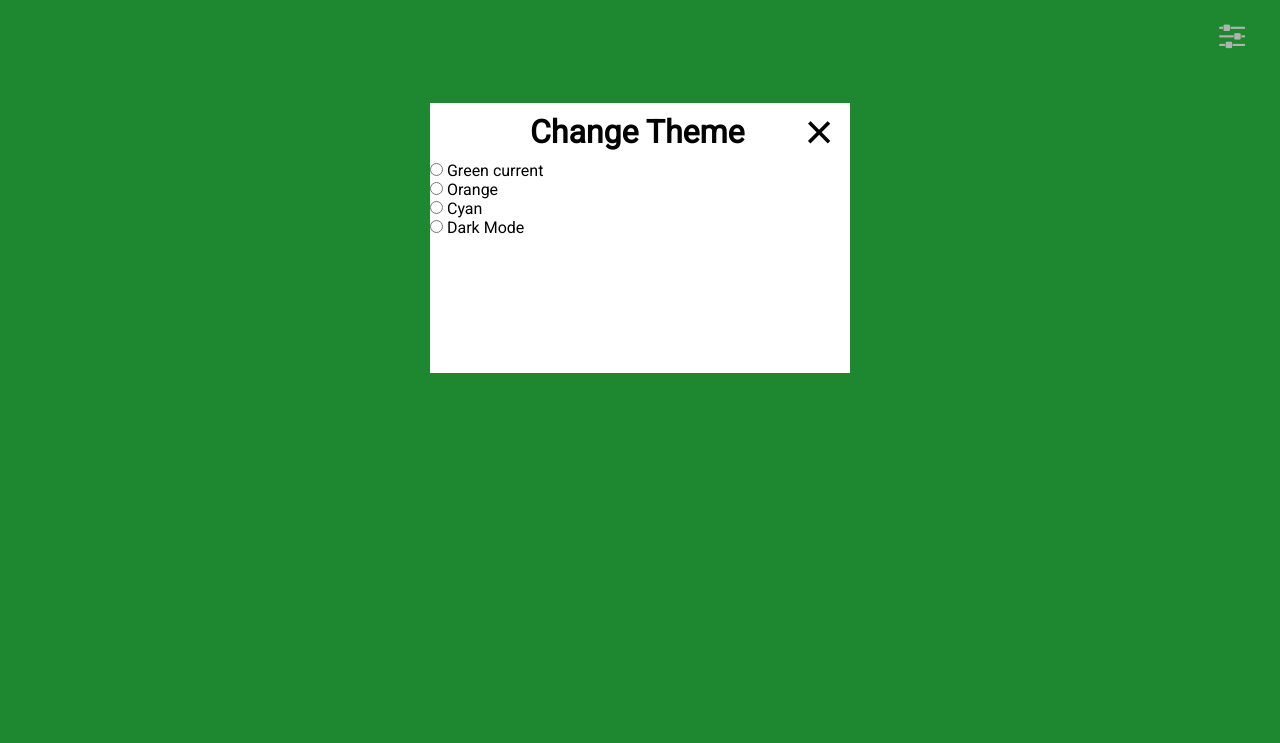
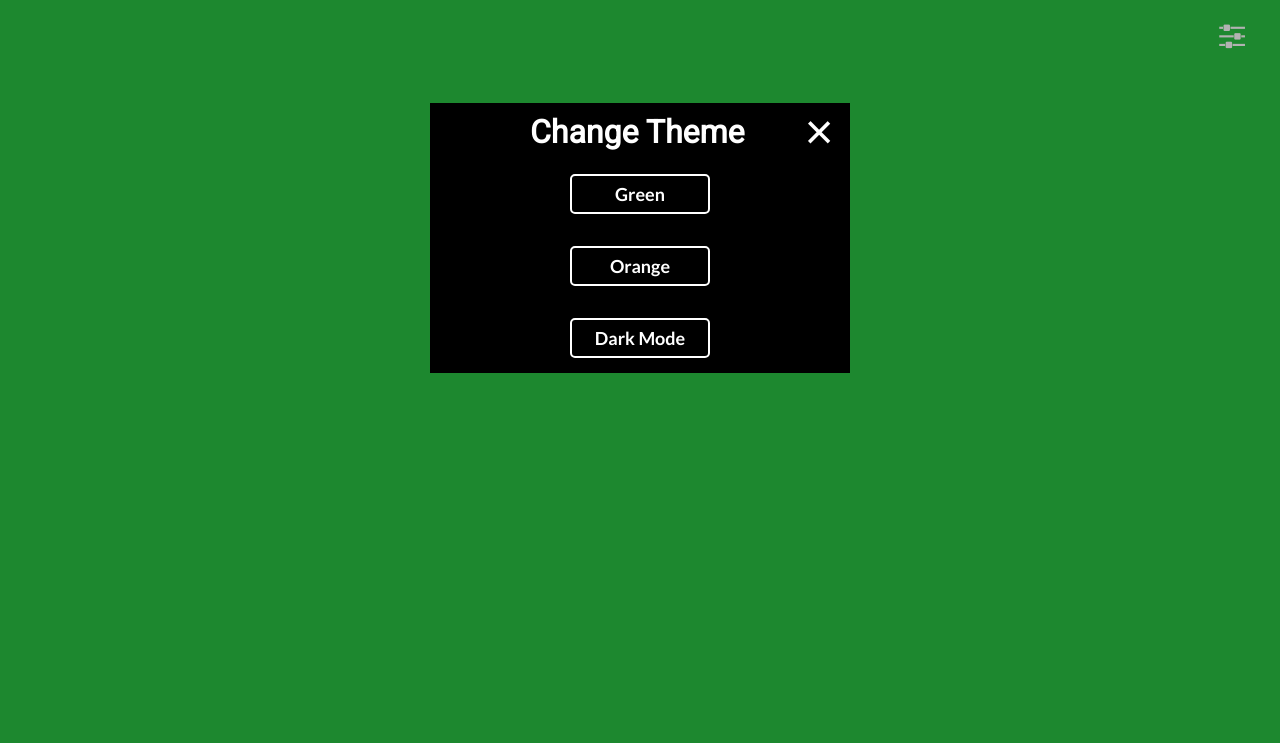
Before and after one commit to BS-05/JS-Stopwatch, a plain HTML site: page index.html in a window 1280 px wide. Shown: the top 743 px of the page. Drawn offline with Linux system fonts and the light colour scheme.

Commit message:
Added spans to the modal header text. When the user hovers over the title words ("change" and "theme"), they change to the green background color. Changed the modal to a dark color scheme. Styled and animated the theme labels in the modal form. Added a font style to the labels.

```diff
--- a/index.html
+++ b/index.html
@@ -5,6 +5,7 @@
         <link href="https://stackpath.bootstrapcdn.com/font-awesome/4.7.0/css/font-awesome.min.css" rel="stylesheet">
         <link rel="preconnect" href="https://fonts.gstatic.com">
         <link href="https://fonts.googleapis.com/css2?family=Roboto&display=swap" rel="stylesheet">
+        <link href="https://fonts.googleapis.com/css2?family=Lato:wght@700&display=swap" rel="stylesheet">
         <link href="./style.css" rel="stylesheet">
     </head>
     <body>
@@ -28,19 +29,20 @@
         <div class="modal-container" id="modal-container">
             <div class="modal" id="modal">
                 <div class="modal-header">
-                    <h1 class="title">Change Theme</h1>
+                    <h1 class="title"><span id="change-span">Change</span> <span id="theme-span">Theme</span></h1>
                     <button class="close-btn">&times;</button>
                 </div>
                 <div class="modal-body">
                     <form class="modal-form">
+                        <!--Green Label-->
                         <input type="radio" id="green" name="color-picker" value="green">
-                        <label for="green">Green <span>current</span></label><br>
+                        <label for="green" class="green labels">Green</label><br>
+                        <!--Orange Label-->
                         <input type="radio" id="orange" name="color-picker" value="orange">
-                        <label for="orange">Orange</label><br>
-                        <input type="radio" id="cyan" name="color-picker" value="cyan">
-                        <label for="cyan">Cyan</label><br>
+                        <label for="orange" class="orange labels">Orange</label><br>
+                        <!--Dark Mode Label-->
                         <input type="radio" id="dark" name="color-picker" value="dark">
-                        <label for="dark">Dark Mode</label>
+                        <label for="dark" class="dark labels">Dark Mode</label>
                     </form>
                 </div>
             </div>
--- a/style.css
+++ b/style.css
@@ -1,5 +1,6 @@
 :root {
     --background-color: rgb(42, 194, 67);
+    --orange-background-color: rgb(255, 166, 0);
 }
 
 * {
@@ -40,8 +41,8 @@ body, button {
     left: 50%;
     transform: translate(-50%, -110%);
     z-index: 10;
-    background-color: #FFF;
-    color: #000;
+    background-color: #000;
+    color: #FFF;
     width: 420px; /*haha funny weed number */
     height: 270px;
 }
@@ -55,11 +56,24 @@ body, button {
     margin-left: 100px;
 }
 
+/* When the user hovers over the title words ("change" and "theme"). They change to the background color. */
+#change-span:hover {
+    transition: 0.5s;
+    color: var(--background-color);
+    cursor: pointer;
+}
+
+#theme-span:hover {
+    transition: 0.5s;
+    color: var(--background-color);
+    cursor: pointer;
+}
+
 .close-btn {
     margin-left: 60px;
     border: none;
-    background-color: #FFF;
-    color: #000;
+    background-color: #000;
+    color: #FFF;
     font-size: 50px;
 }
 
@@ -69,6 +83,54 @@ body, button {
     animation-duration: 0.2s;
     animation-fill-mode: forwards;
 }
+
+/* Label Styles */
+input {
+    visibility: hidden;
+}
+
+label {
+    cursor: pointer;
+}
+
+.modal-form {
+    display: flex;
+    justify-content: center;
+    flex-direction: column;
+}
+
+.labels {
+    font-family: 'Lato', sans-serif;
+    border-color: #FFF;
+    border-width: 2px;
+    border-style: solid;
+    border-radius: 5px;
+    text-align: center;
+    margin-left: 140px;
+    margin-right: 140px;
+    font-size: 18px;
+    cursor: pointer;
+    padding: 7px;
+}
+
+.green:hover {
+    animation-name: green-hover;
+    animation-duration: 0.5s;
+    animation-fill-mode: forwards;
+}
+
+.orange:hover {
+    animation-name: orange-hover;
+    animation-duration: 0.5s;
+    animation-fill-mode: forwards;
+}
+
+.dark:hover {
+    animation-name: dark-hover;
+    animation-duration: 0.5s;
+    animation-fill-mode: forwards;
+}
+
 /* slight black modal overlay */
 #overlay {
     /* display: none; setting display none till finished editing*/
@@ -157,7 +219,38 @@ footer {
     to {color: var(--background-color);}
 }
 
+/* Modal Animations */
 @keyframes modal-close-btn {
-    from {color: #000;}
+    from {color: #FFF;}
     to {color: var(--background-color);}
 }
+
+@keyframes green-hover {
+    from {border-color: #FFF;}
+    to {border-color: var(--background-color);}
+
+    from {color: #FFF;}
+    to {color: var(--background-color);}
+
+    from {background-color: #000;}
+    to {background-color: #FFF;}
+}
+
+@keyframes orange-hover {
+    from {border-color: #FFF;}
+    to {border-color: var(--orange-background-color);}
+
+    from {color: #FFF;}
+    to {color: var(--orange-background-color);}
+
+    from {background-color: #000;}
+    to {background-color: #FFF;}
+}
+
+@keyframes dark-hover {
+    from {color: #FFF;}
+    to {color: #000;}
+
+    from {background-color: #000;}
+    to {background-color: #FFF;}
+}
```
